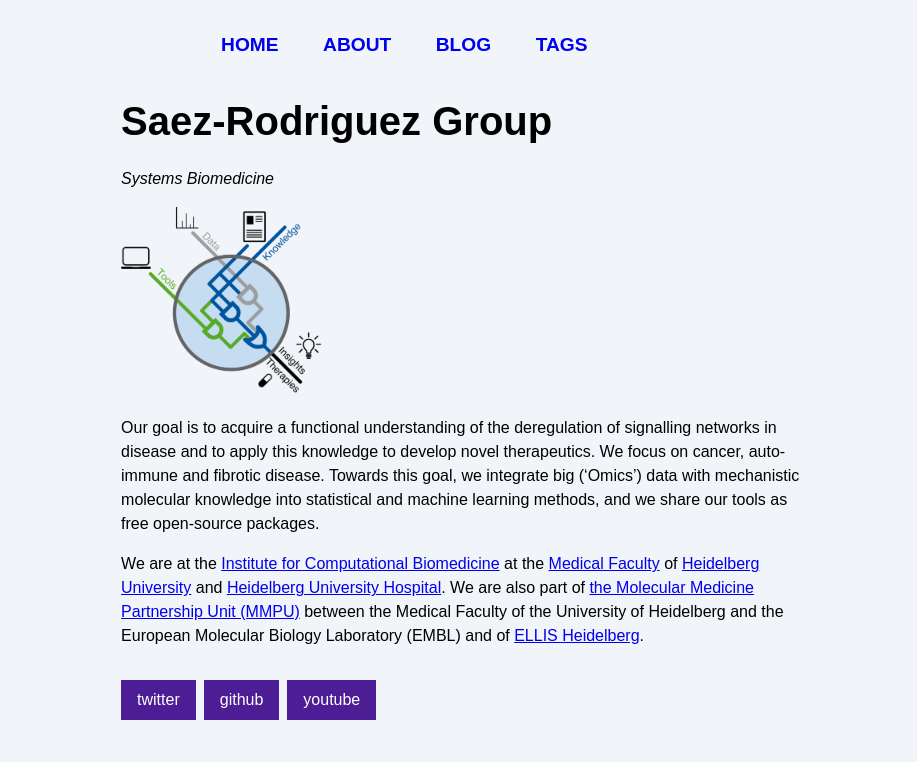
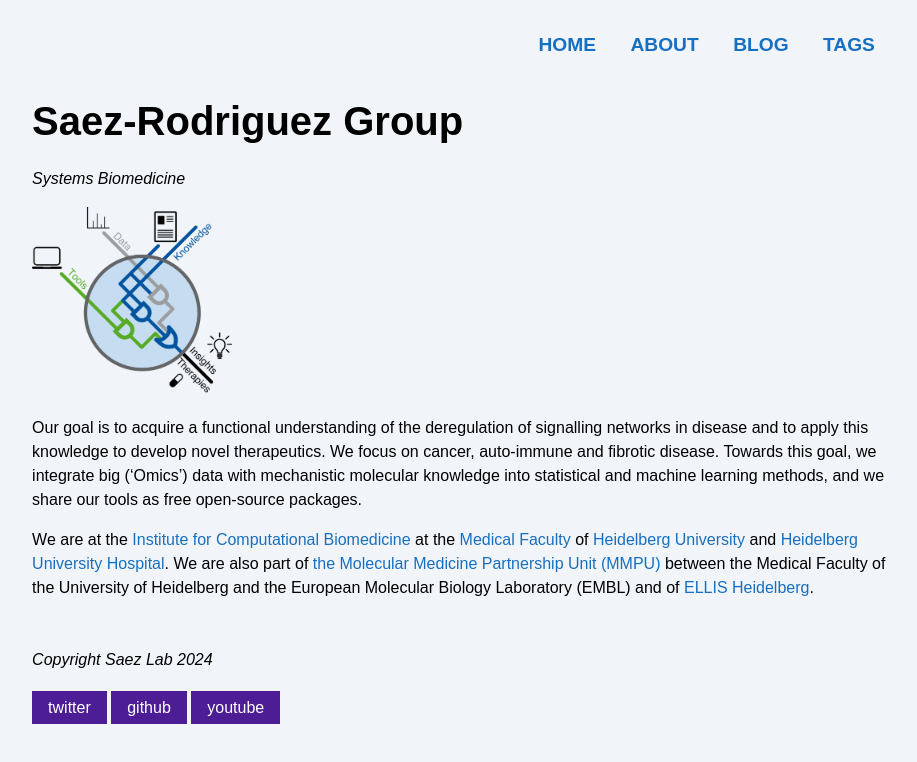
Before and after one commit to saezlab/saezlab.org-next, an Astro site: page / in a window 1280 px wide. Shown: the whole page, without its empty margins (179-1096 px from the left). Built offline with nearby package versions, Linux system fonts and the light colour scheme; Astro itself is replaced by a stand-in of ours.

Commit message:
added copyright

```diff
--- a/src/components/Footer.astro
+++ b/src/components/Footer.astro
@@ -3,15 +3,19 @@
 ---
 
 <style>
-   footer {
+    footer {
        display: flex;
        gap: 0.5rem;
        margin-top: 2rem;
-   }
+       flex-direction: column;
+    }
 </style>
 
 <footer>
-    <Social platform="twitter" username="saezlab" />
-    <Social platform="github" username="saezlab" />
-    <Social platform="youtube" username="@saezlab7983" />
+    <div><p><em>Copyright Saez Lab 2024</em></p></div>
+    <div>
+        <Social platform="twitter" username="saezlab" />
+        <Social platform="github" username="saezlab" />
+        <Social platform="youtube" username="@saezlab7983" />
+    </div>
 </footer>
--- a/src/styles/global.css
+++ b/src/styles/global.css
@@ -6,7 +6,7 @@
 body {
   margin: 0 auto;
   width: 100%;
-  max-width: 80ch;
+  max-width: 100ch;
   padding: 1rem;
   line-height: 1.5;
 }
@@ -18,6 +18,20 @@
 h1 {
   margin: 1rem 0;
   font-size: 2.5rem;
+}
+
+a {
+  color: #176fc1;
+  text-decoration: none;
+}
+
+.full-width {
+  flex: 0 0 100%;
+  clear: right;
+}
+
+.large {
+  font-size: large;
 }
 
 /* nav styles */
@@ -56,7 +70,8 @@
 
 .nav-links a:hover,
 .nav-links a:focus {
-  background-color: #ff9776;
+  color: #ffffff;
+  background-color: #4cbd38;
 }
 
 .expanded {
@@ -70,11 +85,16 @@
     position: static;
     width: auto;
     background: none;
+    text-align: right;
   }
 
   .nav-links a {
     display: inline-block;
-    padding: 15px 20px;
+    padding: 15px;
+  }
+
+  .nav-links a:last-child {
+    /* padding-right: 0; */
   }
 
   .hamburger {
```
